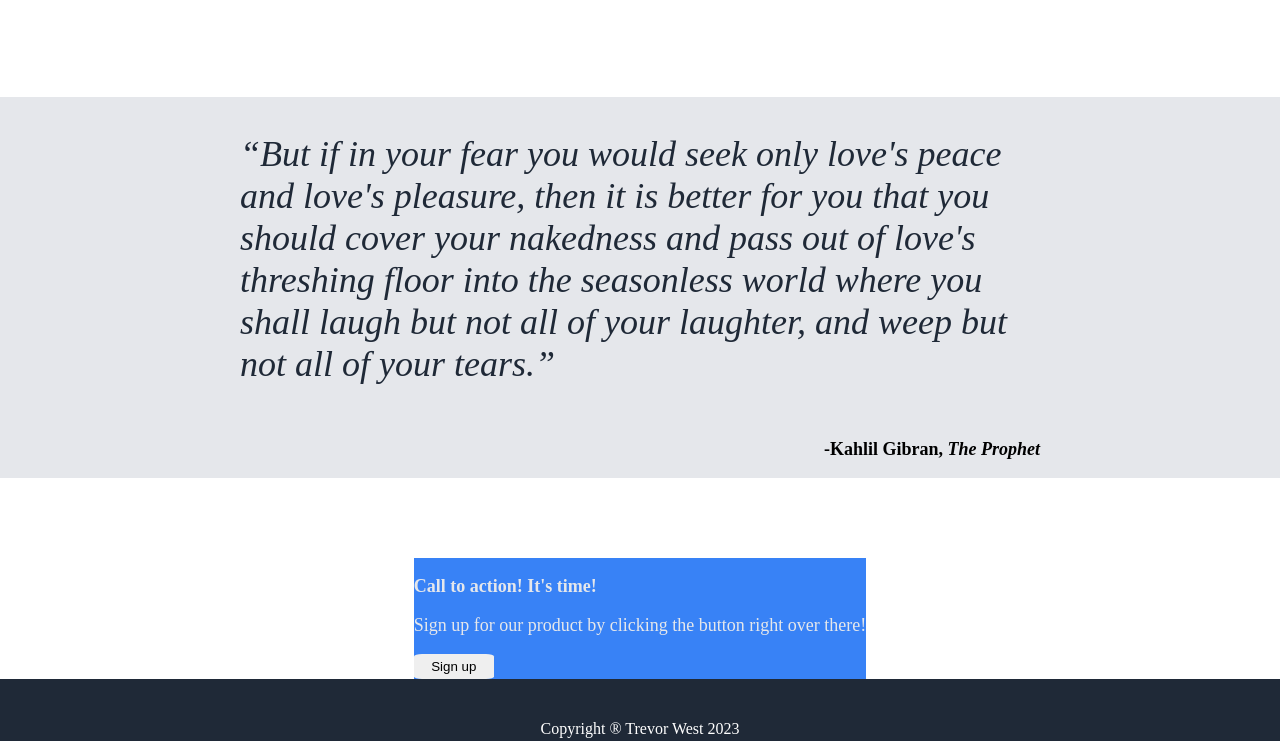
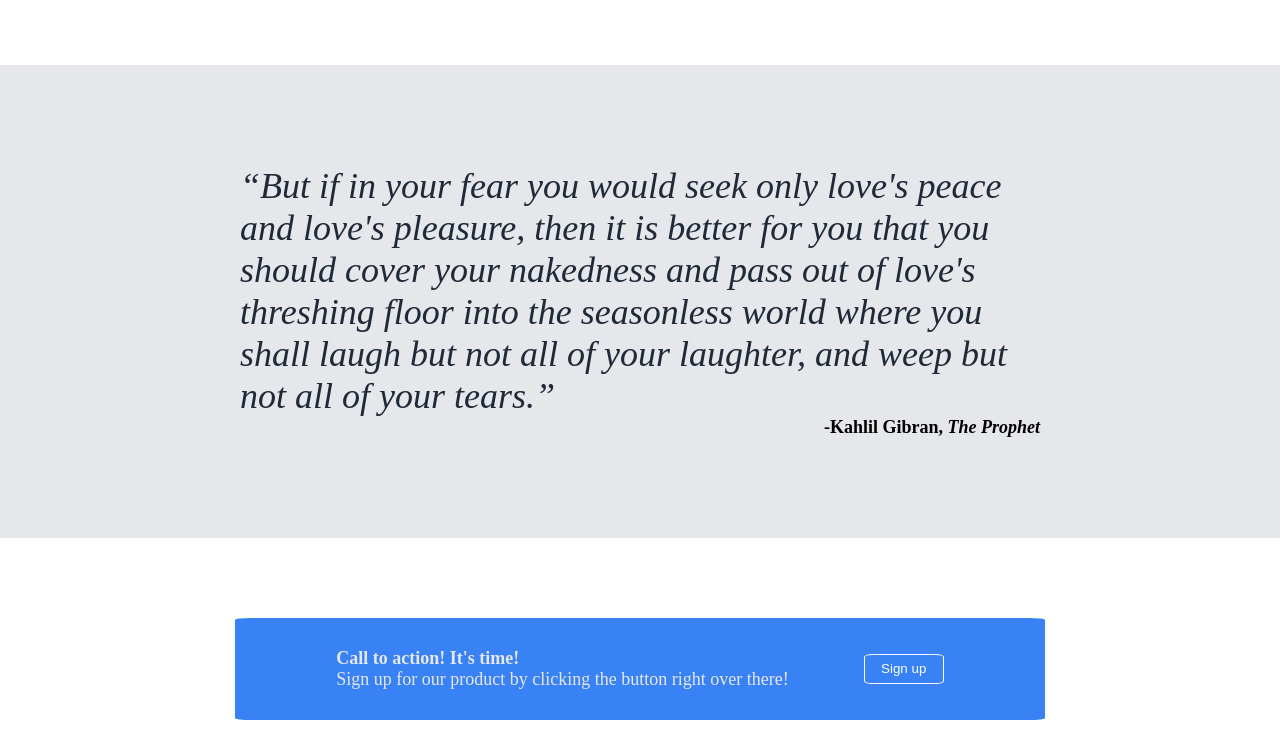
Before and after one commit to trevor-west/landing-page, a plain HTML site: page index.html in a window 1280 px wide. Shown: the part 867-1608 px from the top of the page. Drawn offline with Linux system fonts and the light colour scheme.

Commit message:
Finish bottom CTA rules and index.html edits

```diff
--- a/index.html
+++ b/index.html
@@ -61,8 +61,10 @@
 
       <div class="cta">
         <div class="cta-content cta-blue">
-          <p class="bold-para secondary">Call to action! It's time!</p>
-          <p class="secondary">Sign up for our product by clicking the button right over there!</p>
+          <div class="para-wrap">
+            <p class="bold-para secondary">Call to action! It's time!</p>
+            <p class="secondary">Sign up for our product by clicking the button right over there!</p>
+          </div>
           <button class="cta-button">Sign up</button>
         </div>
       </div>
--- a/style.css
+++ b/style.css
@@ -3,6 +3,11 @@ body {
   display: flex;
   flex-flow: column;
   justify-content: space-around;
+}
+
+p {
+  margin: 0;
+  padding: 0;
 }
 
 ul {
@@ -138,6 +143,7 @@ button {
   display: flex;
   justify-content: center;
   background-color: #e5e7eb;
+  padding: 100px 0;
 }
 
 .quote {
@@ -149,7 +155,25 @@ button {
 div.cta {
   display: flex;
   justify-content: center;
-  margin-top: 80px;
+  margin: 80px 0;
+}
+
+div.cta-content {
+  border-radius: 2%;
+  padding: 30px 30px;
+  max-width: 750px;
+  display: flex;
+  justify-content: center;
+  flex: auto;
+}
+
+button.cta-button {
+  background-color: rgba(0, 0, 0, 0);
+  border: white 1px solid;
+  color: white;
+  height: 30px;
+  align-self: center;
+  margin-left: 75px;
 }
 
 .footer {
```
